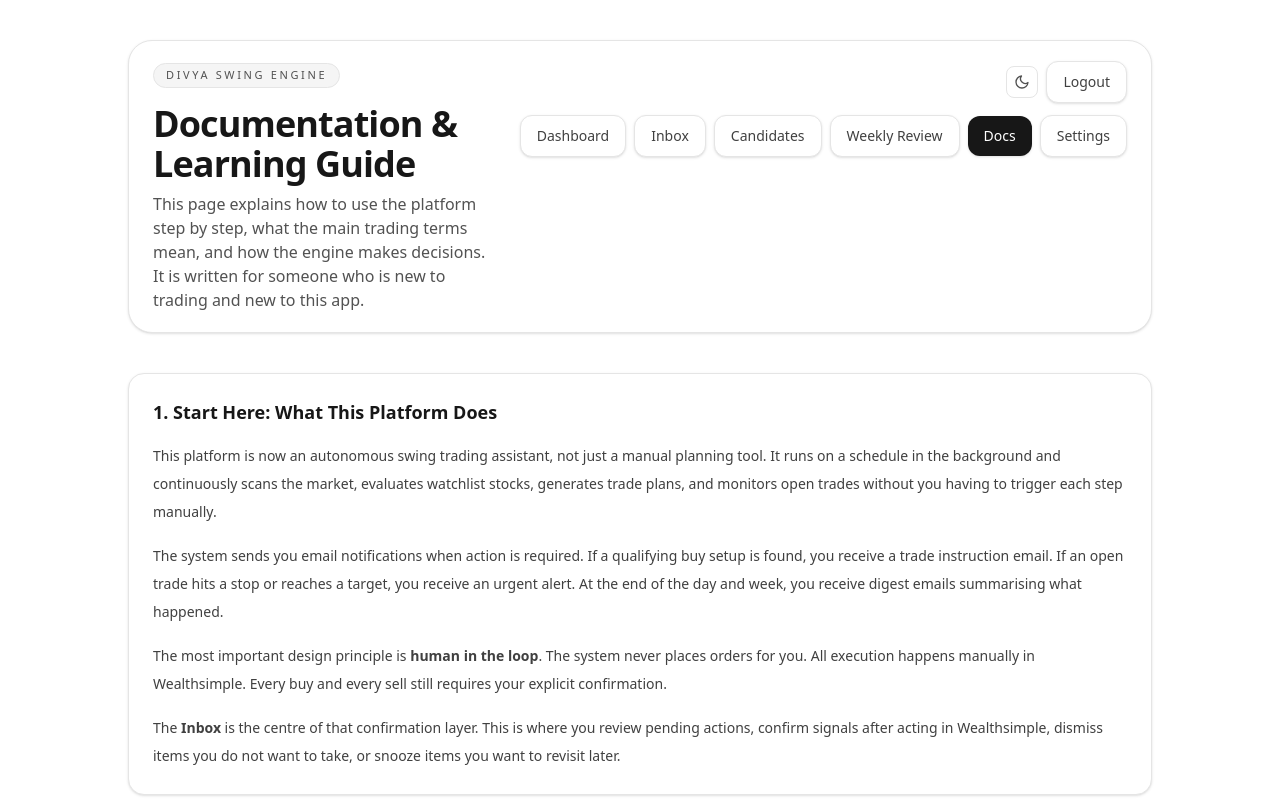
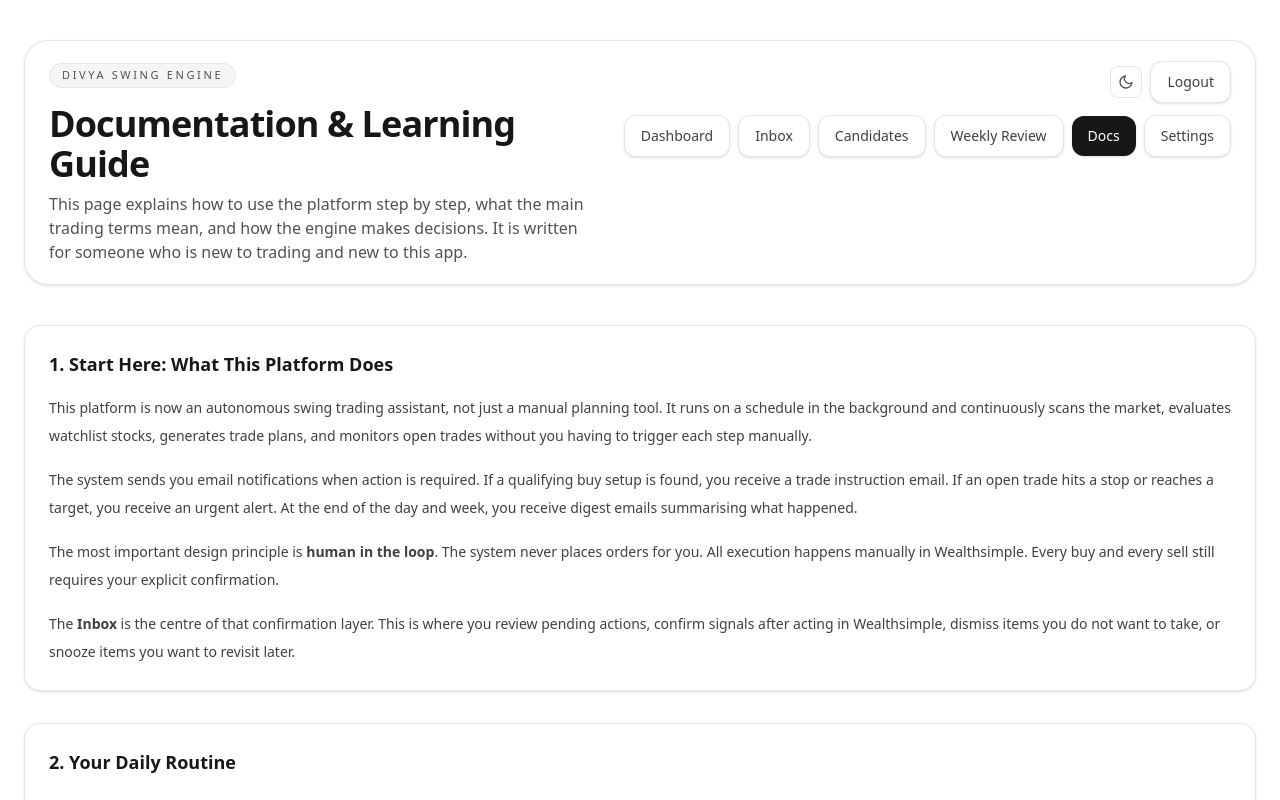
Before and after one commit to Pankajkashyap/divya-swing-engine, a Next.js app: page /docs in a window 1280 px wide. Shown: the top 800 px of the page. Built offline with nearby package versions, Linux system fonts and the light colour scheme; no server answers; the database is empty.

Commit message:
Page width fix

```diff
--- a/app/docs/page.tsx
+++ b/app/docs/page.tsx
@@ -39,7 +39,7 @@
 export default function DocsPage() {
   return (
     <main className="ui-page">
-      <section className="mx-auto max-w-5xl space-y-8">
+      <section className="mx-auto max-w-7xl space-y-8">
         <AppHeader
           title="Documentation & Learning Guide"
           subtitle="This page explains how to use the platform step by step, what the main trading terms mean, and how the engine makes decisions. It is written for someone who is new to trading and new to this app."
--- a/app/settings/page.tsx
+++ b/app/settings/page.tsx
@@ -396,7 +396,7 @@
 
   return (
     <main className="ui-page">
-      <div className="mx-auto max-w-5xl">
+      <div className="mx-auto max-w-7xl">
         <AppHeader
           title="Settings"
           subtitle="Manage your portfolio value, notification preferences, and account settings."
```
